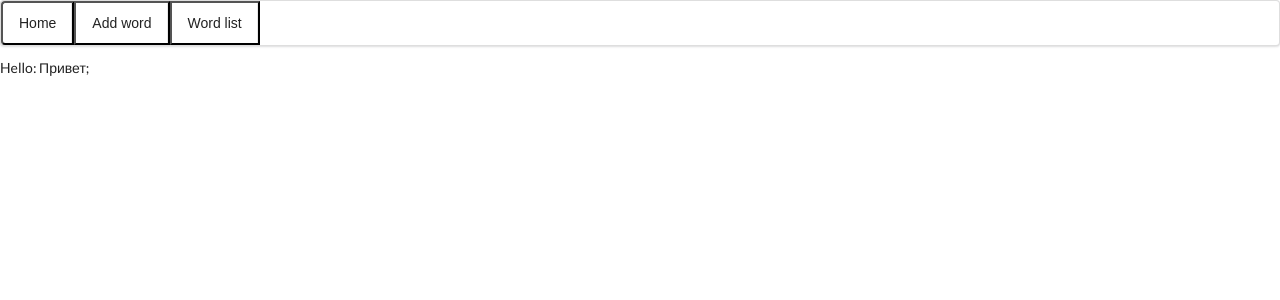
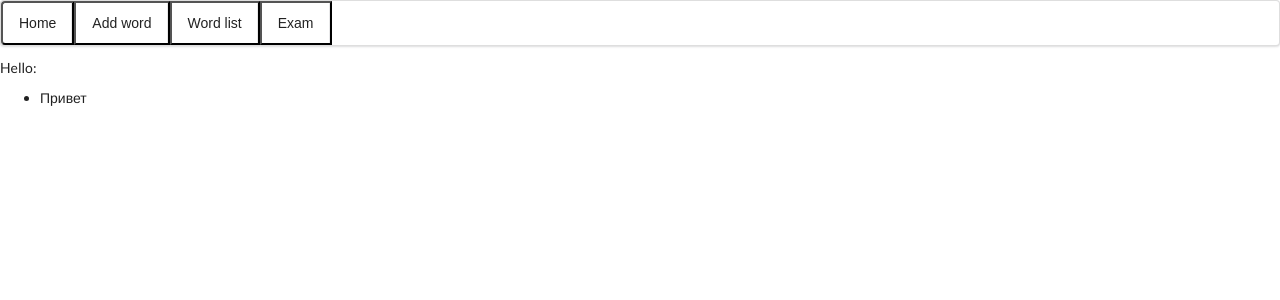
Before and after one commit to Horosenkov/dictapp, a React (Create React App) app in the folder client/: page /WordList in a window 1280 px wide. Shown: the top 300 px of the page. Built offline with nearby package versions, Linux system fonts and the light colour scheme.

Commit message:
Add stupid exampanel. Stupid refactoring

```diff
--- a/client/src/components/ui/AddWordPage.js
+++ b/client/src/components/ui/AddWordPage.js
@@ -54,6 +54,8 @@ class AddWordPage extends React.Component{
         this.setState({translate: value});
     }
 
+
+
     handleTranslateKeyPress(e){
         if(this.state.word === null || this.state.word === ""){
             e.preventDefault();
@@ -82,8 +84,7 @@ class AddWordPage extends React.Component{
                         onKeyPress={this.handleTranslateKeyPress}/>
                     <button className="ui button" type="button" onClick={this.handleClick}>Add</button>
                 </form>
-                <div>Перевод</div>
-                <div>{this.state.translates.map(el => (<label>{el} </label>))}</div>
+                <div>Перевод<ul>{this.state.translates.map(el => (<li>{el} </li>))}</ul></div>
             </div>
         )
     }
--- /dev/null
+++ b/client/src/components/ui/ExamPage.js
@@ -0,0 +1,17 @@
+import React from 'react';
+import {connect} from 'react-redux';
+
+const mapStateToProps = state =>{
+    return {words: state.words};
+}
+
+class ExamPage extends React.Component{
+
+
+
+    render(){
+        return <div><ul>{this.props.words.map(_ => (<li>{_.word}</li>))}</ul></div>
+    }
+}
+
+export default connect(mapStateToProps)(ExamPage);
--- a/client/src/components/ui/Header.js
+++ b/client/src/components/ui/Header.js
@@ -8,6 +8,7 @@ class Header extends React.Component{
                 <HeaderButton buttonInner="Home" url="/"/>
                 <HeaderButton buttonInner="Add word" url="/AddWord"/>
                 <HeaderButton buttonInner="Word list" url="/WordList"/>
+                <HeaderButton buttonInner="Exam" url="/Exam"/>
             </div>
         )
     }
--- a/client/src/components/ui/Main.js
+++ b/client/src/components/ui/Main.js
@@ -4,6 +4,7 @@ import { Switch, Route } from 'react-router-dom'
 import Index from './Index'
 import AddWordPage from './AddWordPage'
 import WordListPage from './WordListPage';
+import ExamPage from './ExamPage';
 
 class Main extends React.Component{
     render(){
@@ -12,6 +13,7 @@ class Main extends React.Component{
                 <Route exact path='/' component={Index}/>
                 <Route path='/AddWord' component={AddWordPage}/>
                 <Route path='/WordList' component={WordListPage}/>
+                <Route path='/Exam' component={ExamPage}/>
             </Switch>
         )
     }
--- a/client/src/components/ui/WordListPage.js
+++ b/client/src/components/ui/WordListPage.js
@@ -15,7 +15,9 @@ class WordListPage extends React.Component{
                 (<div className="item">
                     <div className="content">
                     <label>{el.word}: </label>
-                    {el.translates.map(translate => (<label>{translate};</label>))}
+                    <ul>
+                    {el.translates.map(translate => (<li>{translate}</li>))}
+                    </ul>
                     </div>
                 </div>))}
             </div>
```
